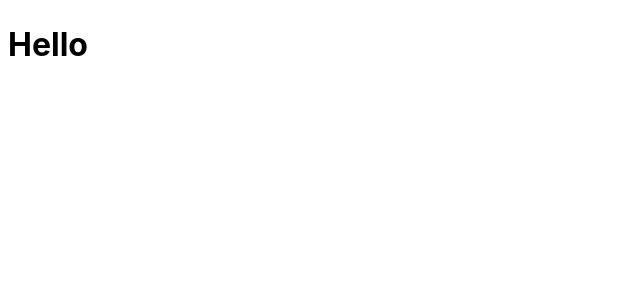
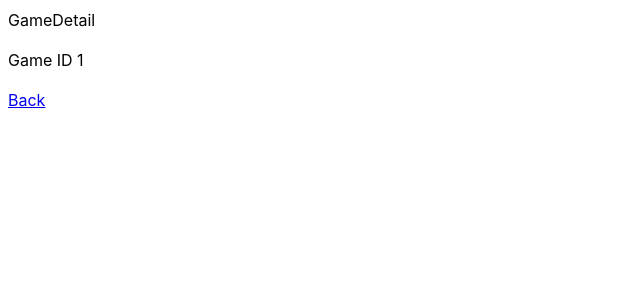
Before and after one commit to kumancev/play-games, a React (Vite) app: page /game/1 in a window 1280 px wide. Shown: the top 300 px of the page, without its empty margins (0-640 px from the left). Built offline with nearby package versions, Linux system fonts and the light colour scheme.

Commit message:
feat: add react-router v6

```diff
--- a/package.json
+++ b/package.json
@@ -18,8 +18,10 @@
     ]
   },
   "dependencies": {
+    "@types/react-router-dom": "^5.3.3",
     "react": "^18.2.0",
-    "react-dom": "^18.2.0"
+    "react-dom": "^18.2.0",
+    "react-router-dom": "^6.15.0"
   },
   "devDependencies": {
     "@commitlint/cli": "^17.7.1",
--- a/src/App.tsx
+++ b/src/App.tsx
@@ -1,9 +1,10 @@
+import Home from '@views/Home/Home'
 import './App.css'
 
 function App() {
 	return (
 		<>
-			<h1>Hello</h1>
+			<Home />
 		</>
 	)
 }
--- a/src/main.tsx
+++ b/src/main.tsx
@@ -1,5 +1,22 @@
 import ReactDOM from 'react-dom/client'
-import App from './App.tsx'
+import { createBrowserRouter, RouterProvider } from 'react-router-dom'
+import App from './App'
+import NotFound from '@views/NotFound/NotFound'
+import GameDetail from '@views/GameDetail/GameDetail'
 import './index.css'
 
-ReactDOM.createRoot(document.getElementById('root')!).render(<App />)
+const router = createBrowserRouter([
+	{
+		path: '/',
+		element: <App />,
+		errorElement: <NotFound />,
+	},
+	{
+		path: 'game/:gameId',
+		element: <GameDetail />,
+	},
+])
+
+ReactDOM.createRoot(document.getElementById('root')!).render(
+	<RouterProvider router={router} />
+)
--- /dev/null
+++ b/src/views/GameDetail/GameDetail.tsx
@@ -0,0 +1,15 @@
+import { Link, useParams } from 'react-router-dom'
+
+const GameDetail = () => {
+	const params = useParams()
+
+	return (
+		<>
+			<div>GameDetail</div>
+			<p>Game ID {params.gameId}</p>
+			<Link to={`/`}>Back</Link>
+		</>
+	)
+}
+
+export default GameDetail
--- /dev/null
+++ b/src/views/Home/Home.tsx
@@ -0,0 +1,12 @@
+import { Link } from 'react-router-dom'
+
+const Home = () => {
+	return (
+		<>
+			<div>Home</div>
+			<Link to={`game/1`}>Game</Link>
+		</>
+	)
+}
+
+export default Home
--- /dev/null
+++ b/src/views/NotFound/NotFound.tsx
@@ -0,0 +1,15 @@
+import { useRouteError } from 'react-router-dom'
+
+const NotFound = () => {
+	const error = useRouteError()
+	console.error(error)
+
+	return (
+		<div className='not-found'>
+			<h1>Oops!</h1>
+			<p>Sorry, but the page you’re looking for can not be found :(</p>
+		</div>
+	)
+}
+
+export default NotFound
--- a/tsconfig.json
+++ b/tsconfig.json
@@ -23,6 +23,7 @@
     /* Aliases */
 		"paths": {
 			"@components/*": ["./src/components/*"],
+			"@views/*": ["./src/views/*"],
 			"@styles/*": ["./src/styles/*"],
 			"@assets/*": ["./src/assets/*"],
 			"@app/*": ["./src/app/*"],
--- a/vite.config.ts
+++ b/vite.config.ts
@@ -12,6 +12,7 @@ export default defineConfig({
 		alias: {
 			'@styles': path.resolve(__dirname, './src/styles'),
 			'@components': path.resolve(__dirname, './src/components'),
+			'@views': path.resolve(__dirname, './src/views'),
 			'@assets': path.resolve(__dirname, './src/assets'),
 			'@app': path.resolve(__dirname, './src/app'),
 			'@features': path.resolve(__dirname, './src/features'),
```
Also changed, not shown: 1 other file (tests, documents, lock files or other folders).
